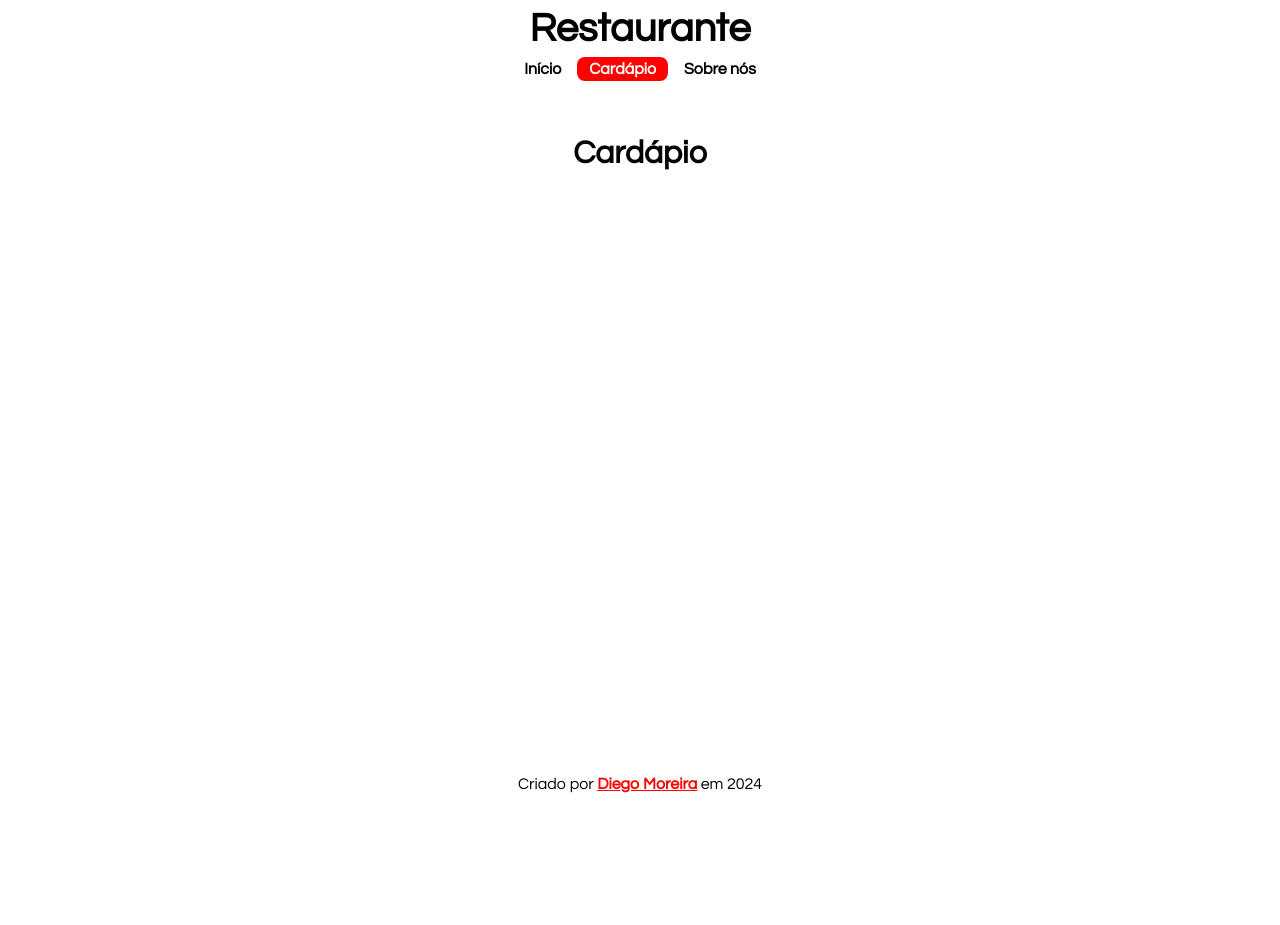
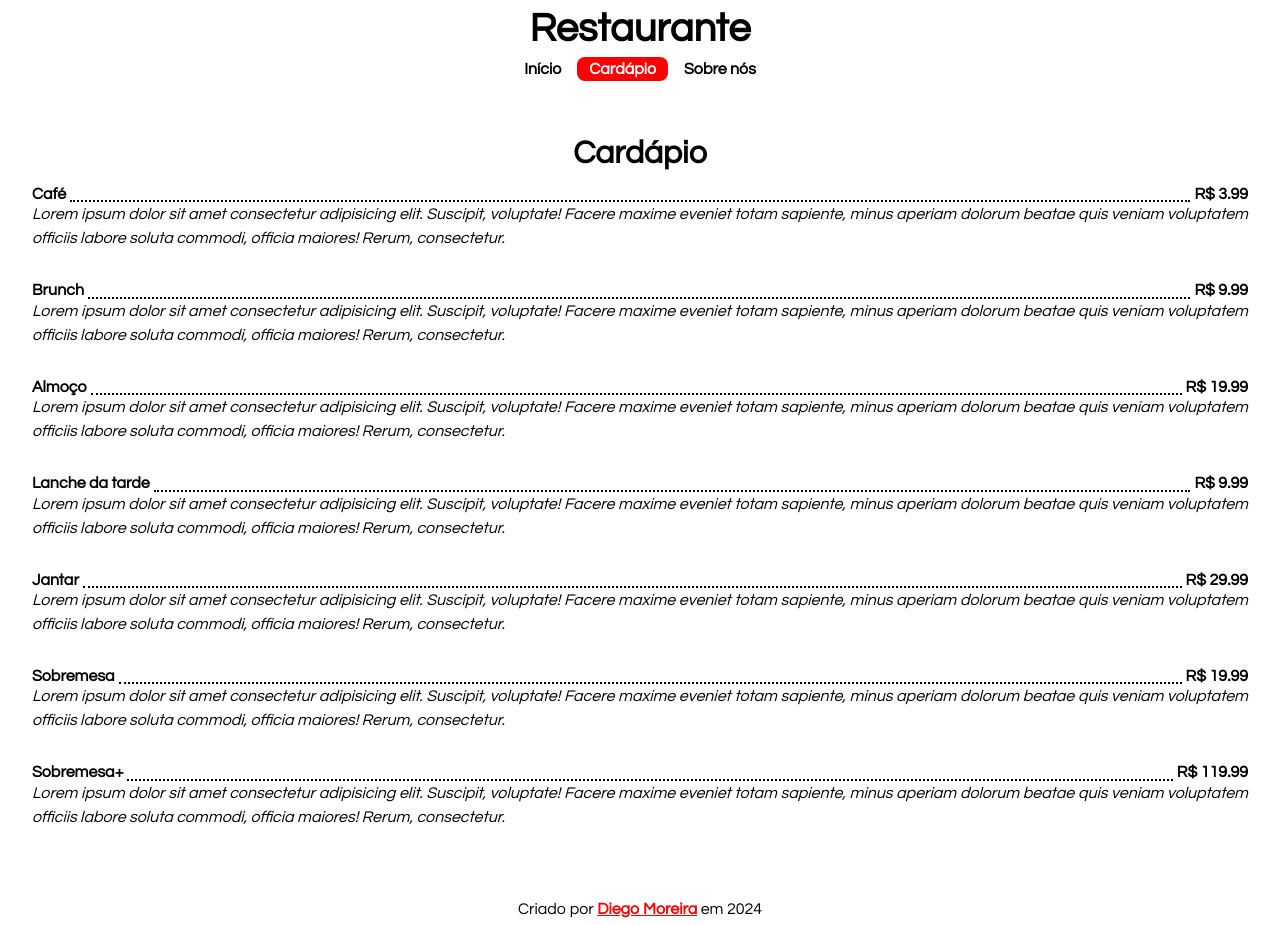
Before and after one commit to Diego-Moreira8/odin-restaurant-page, a website built with webpack: page dist/index.html in a window 1280 px wide. Both pictures are taken after a click on the button "Cardápio". Before the commit the page ends 800 px from the top, so only its background shows below. Built offline with nearby package versions, Linux system fonts and the light colour scheme.

Commit message:
feat: menu content

```diff
--- a/src/pages/menu.js
+++ b/src/pages/menu.js
@@ -2,7 +2,47 @@ import PageTitle from "../components/PageTitle";
 
 const Menu = () => {
   const main = document.createElement("main");
+  const menuList = document.createElement("ul");
+  const DESCRIPTION = `Lorem ipsum dolor sit amet consectetur adipisicing elit. Suscipit, voluptate! Facere maxime eveniet totam sapiente, minus aperiam dolorum beatae quis veniam voluptatem officiis labore soluta commodi, officia maiores! Rerum, consectetur.`;
+  const menu = [
+    { name: "Café", description: DESCRIPTION, price: 3.99 },
+    { name: "Brunch", description: DESCRIPTION, price: 9.99 },
+    { name: "Almoço", description: DESCRIPTION, price: 19.99 },
+    { name: "Lanche da tarde", description: DESCRIPTION, price: 9.99 },
+    { name: "Jantar", description: DESCRIPTION, price: 29.99 },
+    { name: "Sobremesa", description: DESCRIPTION, price: 19.99 },
+    { name: "Sobremesa+", description: DESCRIPTION, price: 119.99 },
+  ];
+
+  for (let item of menu) {
+    const li = document.createElement("li");
+    const wrap = document.createElement("div");
+    const dots = document.createElement("div");
+    const nameDiv = document.createElement("div");
+    const descDiv = document.createElement("p");
+    const priceDiv = document.createElement("div");
+
+    wrap.classList.add("wrap");
+    dots.classList.add("dots");
+    nameDiv.classList.add("name");
+    descDiv.classList.add("description");
+    priceDiv.classList.add("price");
+
+    nameDiv.textContent = item.name;
+    descDiv.textContent = item.description;
+    priceDiv.textContent = `R$ ${item.price}`;
+
+    wrap.appendChild(nameDiv);
+    wrap.appendChild(dots);
+    wrap.appendChild(priceDiv);
+    li.appendChild(wrap);
+    li.appendChild(descDiv);
+    menuList.appendChild(li);
+  }
+
+  main.id = "menu-content";
   main.appendChild(PageTitle("Cardápio"));
+  main.appendChild(menuList);
 
   return main;
 };
--- a/src/styles.scss
+++ b/src/styles.scss
@@ -1,6 +1,16 @@
 * {
   margin: 0;
   padding: 0;
+}
+
+h1 {
+  text-align: center;
+  margin: 1rem;
+}
+
+p {
+  line-height: 1.5;
+  text-align: justify;
 }
 
 button {
@@ -17,6 +27,10 @@ button {
   &:focus {
     background-color: #00000018;
   }
+}
+
+li {
+  list-style-type: none;
 }
 
 body {
@@ -45,8 +59,6 @@ body {
           gap: 4px;
 
           li {
-            list-style-type: none;
-
             button {
               &.active {
                 background-color: red;
@@ -61,15 +73,31 @@ body {
     #content {
       padding: 2rem;
 
-      main {
-        h1 {
-          text-align: center;
-          margin: 1rem;
-        }
+      #menu-content {
+        ul {
+          li {
+            margin-bottom: 2rem;
 
-        p {
-          line-height: 1.5;
-          text-align: justify;
+            .wrap {
+              display: grid;
+              grid-template-columns: auto 1fr auto;
+              gap: 0.25rem;
+
+              .name,
+              .price {
+                font-weight: bold;
+              }
+
+              .dots {
+                border-bottom: 2px dotted black;
+                height: 0.9rem;
+              }
+            }
+
+            .description {
+              font-style: italic;
+            }
+          }
         }
       }
     }
```
Also changed, not shown: dist/main.js.
